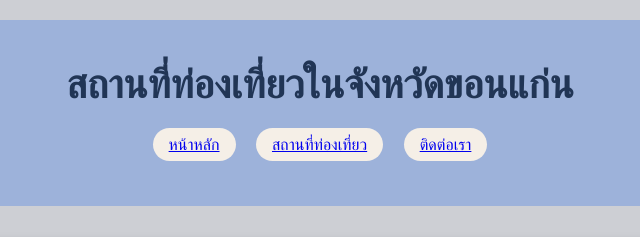
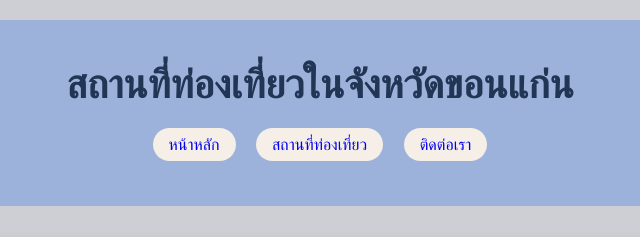
Before and after one commit to Thita13/66160122-hw1, a plain HTML site: page content.html in a window 1280 px wide. Shown: the top 237 px of the page, 320-960 px from the left. Drawn offline with Linux system fonts and the light colour scheme.

Commit message:
editปุ่ม

```diff
--- a/css/layoutcontact.css
+++ b/css/layoutcontact.css
@@ -3,6 +3,9 @@
     padding: 0;
     box-sizing: border-box;
     font-family: Arial, sans-serif;
+}
+* a {
+    text-decoration: none;
 }
 
 body {
```
